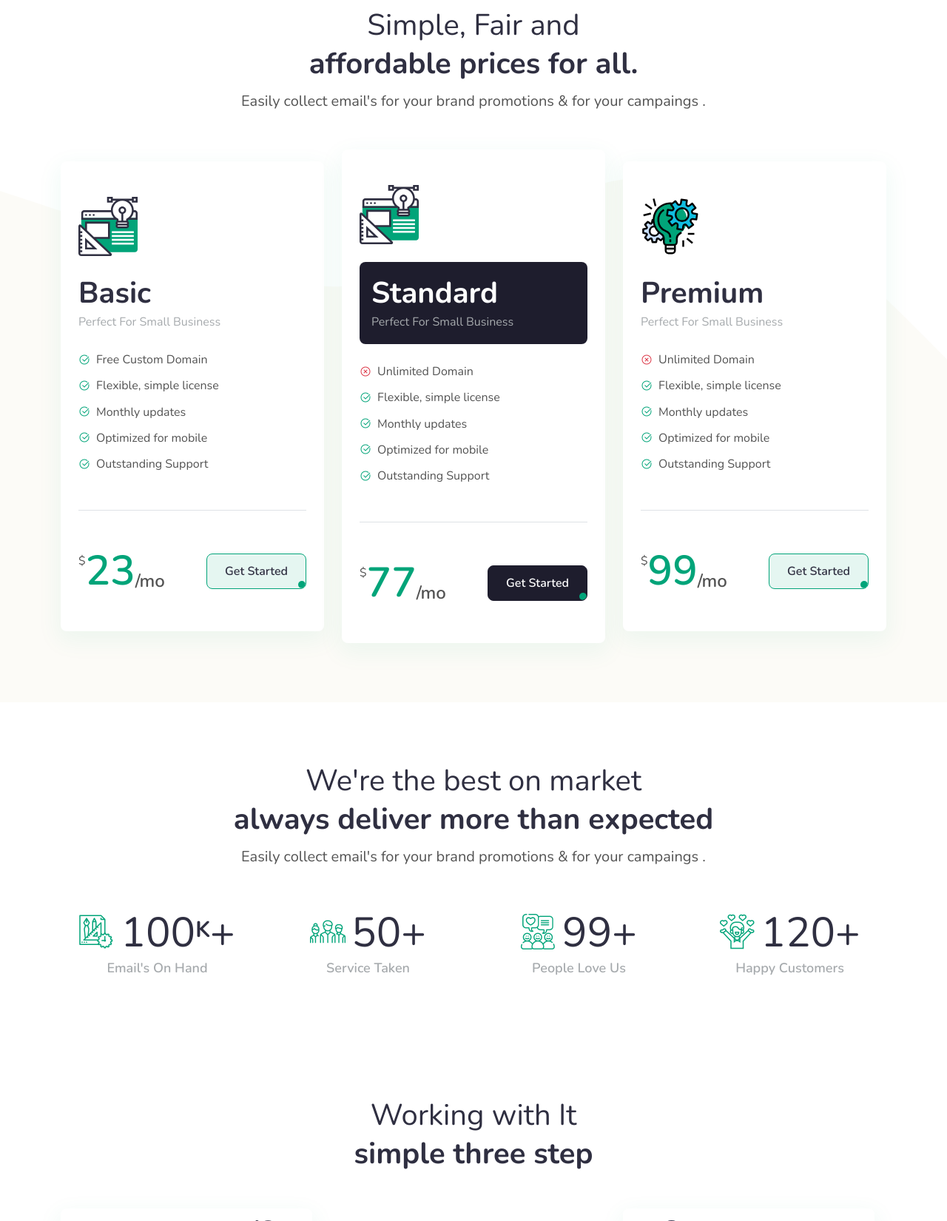
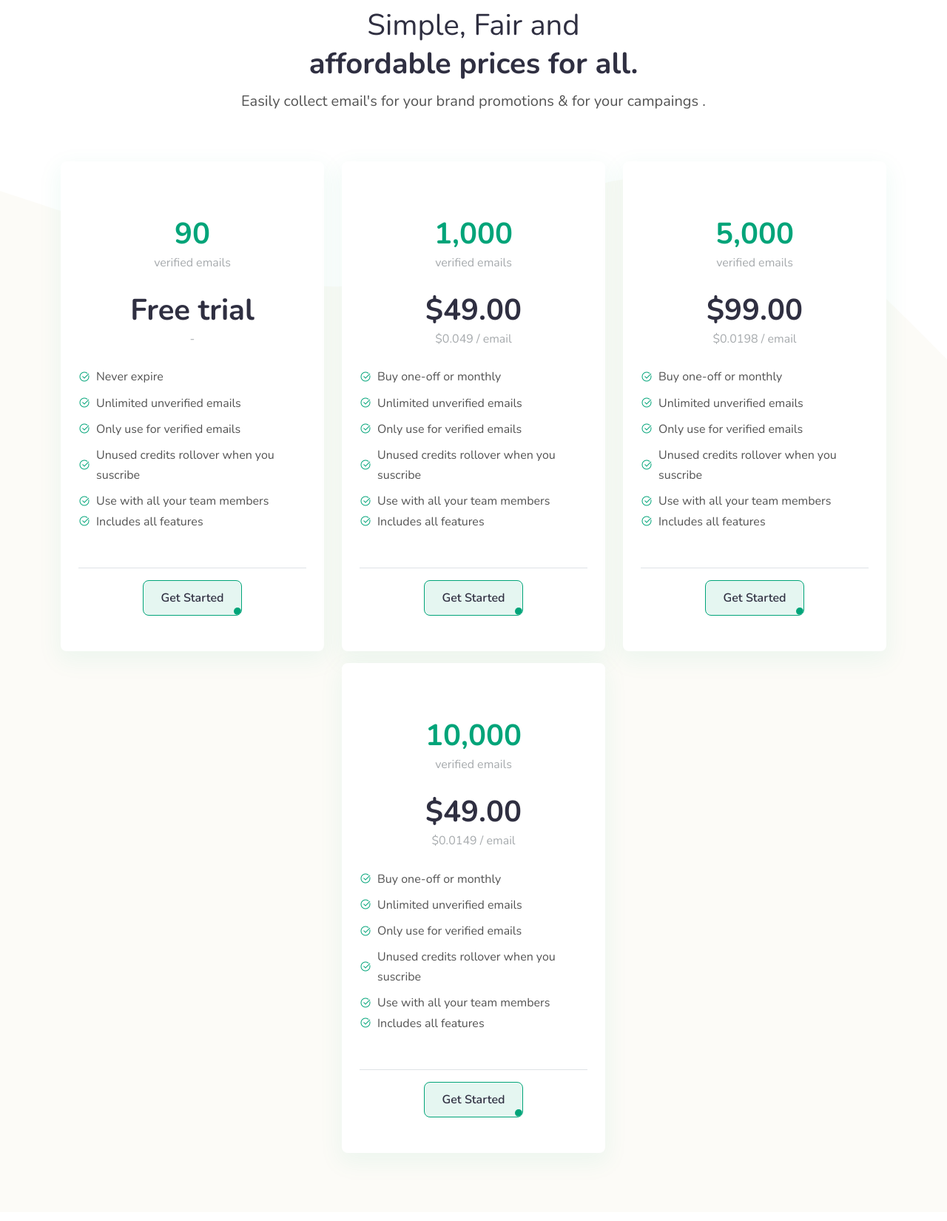
Before and after one commit to devvspaces/mailfinder, a Django app: page / in a window 1280 px wide. Shown: the part 1469-3119 px from the top of the page at 74% size. Run offline with Django 3.2, Linux system fonts and the light colour scheme; some libraries are stand-ins or nearby versions.

Commit message:
I successfully added the changes 1. The job title search 2. Effective and fast google search 3. Email Validation extreme

```diff
--- a/Mobile/templates/Mobile/index.html
+++ b/Mobile/templates/Mobile/index.html
@@ -183,15 +183,18 @@
     <div class="row align-items-center">
       <div class="col-12 z-index-1">
         <div class="row align-items-center">
-          <div class="col-12 col-lg-4 col-md-6 mb-5 mb-lg-0">
+          <div class="col-12 col-lg-4 col-md-6 mb-5 mb-lg-0 mt-3">
             <!-- Card -->
             <div class="card bg-white border-0 shadow">
               <!-- Body -->
               <div class="card-body py-5 px-4">
-                <img class="img-fluid" src="{% static 'images/icon/01.svg' %}" alt="">
+                <!-- <img class="img-fluid" src="{% static 'images/icon/01.svg' %}" alt=""> -->
                 <!-- Badge -->
-                <div class="my-4"> <span class="h2">Basic</span>
-                  <p class="mb-0 text-light">Perfect For Small Business</p>
+                <div class="my-4 text-center"> <span class="h2 text-primary">90</span>
+                  <p class="mb-0 text-light">verified emails</p>
+                </div>
+                <div class="my-4 text-center"> <span class="h2">Free trial</span>
+                  <p class="mb-0 text-light">-</p>
                 </div>
                 <!-- Features -->
                 <div class="d-flex align-items-center mb-2">
@@ -199,163 +202,235 @@
                   <div class="me-2"> <i class="las la-check-circle text-primary"></i>
                   </div>
                   <!-- Text -->
-                  <p class="mb-0">Free Custom Domain</p>
+                  <p class="mb-0">Never expire</p>
                 </div>
                 <div class="d-flex align-items-center mb-2">
                   <!-- Check -->
                   <div class="me-2"> <i class="las la-check-circle text-primary"></i>
                   </div>
                   <!-- Text -->
-                  <p class="mb-0">Flexible, simple license</p>
+                  <p class="mb-0">Unlimited unverified emails</p>
                 </div>
                 <div class="d-flex align-items-center mb-2">
                   <!-- Check -->
                   <div class="me-2"> <i class="las la-check-circle text-primary"></i>
                   </div>
                   <!-- Text -->
-                  <p class="mb-0">Monthly updates</p>
+                  <p class="mb-0">Only use for verified emails</p>
                 </div>
                 <div class="d-flex align-items-center mb-2">
                   <!-- Check -->
                   <div class="me-2"> <i class="las la-check-circle text-primary"></i>
                   </div>
                   <!-- Text -->
-                  <p class="mb-0">Optimized for mobile</p>
+                  <p class="mb-0">Unused credits rollover when you suscribe
+                  </p>
                 </div>
                 <div class="d-flex align-items-center">
                   <!-- Check -->
                   <div class="me-2"> <i class="las la-check-circle text-primary"></i>
                   </div>
                   <!-- Text -->
-                  <p class="mb-0">Outstanding Support</p>
+                  <p class="mb-0">Use with all your team members</p>
                 </div>
-                <div class="d-flex justify-content-between align-items-center mt-5 pt-5 border-top">
-                  <!-- Price -->
-                  <div class="d-flex align-items-start justify-content-center"> <span class="text-muted mt-2">$</span>
-                    <span class="price display-4 font-w-6 text-primary mb-0">23</span>
-                    <span class="text-muted h4 mb-1 align-self-end">/mo</span>
+                <div class="d-flex align-items-center">
+                  <!-- Check -->
+                  <div class="me-2"> <i class="las la-check-circle text-primary"></i>
                   </div>
-                  <!-- Button --> <a href="{% url 'register' %}" class="btn btn-primary">
-                Get Started
-              </a>
+                  <!-- Text -->
+                  <p class="mb-0">Includes all features</p>
+                </div>
+                <div class="d-flex justify-content-between align-items-center mt-5 pt-3 border-top">
+                  <a href="{% url 'register' %}" class="btn btn-primary mx-auto">Get Started</a>
                 </div>
               </div>
             </div>
           </div>
-          <div class="col-12 col-lg-4 col-md-6 mb-5 mb-lg-0">
+          <div class="col-12 col-lg-4 col-md-6 mb-5 mb-lg-0 mt-3">
             <!-- Card -->
             <div class="card bg-white border-0 shadow">
               <!-- Body -->
               <div class="card-body py-5 px-4">
-                <img class="img-fluid" src="{% static 'images/icon/01.svg' %}" alt="">
+                <!-- <img class="img-fluid" src="{% static 'images/icon/01.svg' %}" alt=""> -->
                 <!-- Badge -->
-                <div class="my-4 bg-dark p-3 rounded"> <span class="h2 text-white">Standard</span>
-                  <p class="mb-0 text-light">Perfect For Small Business</p>
+                <div class="my-4 text-center"> <span class="h2 text-primary">1,000</span>
+                  <p class="mb-0 text-light">verified emails</p>
+                </div>
+                <div class="my-4 text-center"> <span class="h2">$49.00</span>
+                  <p class="mb-0 text-light">$0.049 / email</p>
                 </div>
                 <!-- Features -->
                 <div class="d-flex align-items-center mb-2">
                   <!-- Check -->
-                  <div class="me-2"> <i class="las la-times-circle text-danger"></i>
+                  <div class="me-2"> <i class="las la-check-circle text-primary"></i>
                   </div>
                   <!-- Text -->
-                  <p class="mb-0">Unlimited Domain</p>
+                  <p class="mb-0">Buy one-off or monthly</p>
                 </div>
                 <div class="d-flex align-items-center mb-2">
                   <!-- Check -->
                   <div class="me-2"> <i class="las la-check-circle text-primary"></i>
                   </div>
                   <!-- Text -->
-                  <p class="mb-0">Flexible, simple license</p>
+                  <p class="mb-0">Unlimited unverified emails</p>
                 </div>
                 <div class="d-flex align-items-center mb-2">
                   <!-- Check -->
                   <div class="me-2"> <i class="las la-check-circle text-primary"></i>
                   </div>
                   <!-- Text -->
-                  <p class="mb-0">Monthly updates</p>
+                  <p class="mb-0">Only use for verified emails</p>
                 </div>
                 <div class="d-flex align-items-center mb-2">
                   <!-- Check -->
                   <div class="me-2"> <i class="las la-check-circle text-primary"></i>
                   </div>
                   <!-- Text -->
-                  <p class="mb-0">Optimized for mobile</p>
+                  <p class="mb-0">Unused credits rollover when you suscribe
+                  </p>
                 </div>
                 <div class="d-flex align-items-center">
                   <!-- Check -->
                   <div class="me-2"> <i class="las la-check-circle text-primary"></i>
                   </div>
                   <!-- Text -->
-                  <p class="mb-0">Outstanding Support</p>
+                  <p class="mb-0">Use with all your team members</p>
                 </div>
-                <div class="d-flex justify-content-between align-items-center mt-5 pt-5 border-top">
-                  <!-- Price -->
-                  <div class="d-flex align-items-start justify-content-center"> <span class="text-muted mt-2">$</span>
-                    <span class="price display-4 font-w-6 text-primary mb-0">77</span>
-                    <span class="text-muted h4 mb-1 align-self-end">/mo</span>
+                <div class="d-flex align-items-center">
+                  <!-- Check -->
+                  <div class="me-2"> <i class="las la-check-circle text-primary"></i>
                   </div>
-                  <!-- Button --> <a href="{% url 'register' %}" class="btn btn-dark">
-                Get Started
-              </a>
+                  <!-- Text -->
+                  <p class="mb-0">Includes all features</p>
+                </div>
+                <div class="d-flex justify-content-between align-items-center mt-5 pt-3 border-top">
+                  <a href="{% url 'register' %}" class="btn btn-primary mx-auto">Get Started</a>
                 </div>
               </div>
             </div>
           </div>
-          <div class="col-12 col-lg-4 col-md-6">
+          <div class="col-12 col-lg-4 col-md-6 mb-5 mb-lg-0 mt-3">
             <!-- Card -->
             <div class="card bg-white border-0 shadow">
               <!-- Body -->
               <div class="card-body py-5 px-4">
-                <img class="img-fluid" src="{% static 'images/icon/02.svg' %}" alt="">
+                <!-- <img class="img-fluid" src="{% static 'images/icon/01.svg' %}" alt=""> -->
                 <!-- Badge -->
-                <div class="my-4"> <span class="h2">Premium</span>
-                  <p class="mb-0 text-light">Perfect For Small Business</p>
+                <div class="my-4 text-center"> <span class="h2 text-primary">5,000</span>
+                  <p class="mb-0 text-light">verified emails</p>
+                </div>
+                <div class="my-4 text-center"> <span class="h2">$99.00</span>
+                  <p class="mb-0 text-light">$0.0198 / email</p>
                 </div>
                 <!-- Features -->
                 <div class="d-flex align-items-center mb-2">
                   <!-- Check -->
-                  <div class="me-2"> <i class="las la-times-circle text-danger"></i>
+                  <div class="me-2"> <i class="las la-check-circle text-primary"></i>
                   </div>
                   <!-- Text -->
-                  <p class="mb-0">Unlimited Domain</p>
+                  <p class="mb-0">Buy one-off or monthly</p>
                 </div>
                 <div class="d-flex align-items-center mb-2">
                   <!-- Check -->
                   <div class="me-2"> <i class="las la-check-circle text-primary"></i>
                   </div>
                   <!-- Text -->
-                  <p class="mb-0">Flexible, simple license</p>
+                  <p class="mb-0">Unlimited unverified emails</p>
                 </div>
                 <div class="d-flex align-items-center mb-2">
                   <!-- Check -->
                   <div class="me-2"> <i class="las la-check-circle text-primary"></i>
                   </div>
                   <!-- Text -->
-                  <p class="mb-0">Monthly updates</p>
+                  <p class="mb-0">Only use for verified emails</p>
                 </div>
                 <div class="d-flex align-items-center mb-2">
                   <!-- Check -->
                   <div class="me-2"> <i class="las la-check-circle text-primary"></i>
                   </div>
                   <!-- Text -->
-                  <p class="mb-0">Optimized for mobile</p>
+                  <p class="mb-0">Unused credits rollover when you suscribe
+                  </p>
                 </div>
                 <div class="d-flex align-items-center">
                   <!-- Check -->
                   <div class="me-2"> <i class="las la-check-circle text-primary"></i>
                   </div>
                   <!-- Text -->
-                  <p class="mb-0">Outstanding Support</p>
+                  <p class="mb-0">Use with all your team members</p>
                 </div>
-                <div class="d-flex justify-content-between align-items-center mt-5 pt-5 border-top">
-                  <!-- Price -->
-                  <div class="d-flex align-items-start justify-content-center"> <span class="text-muted mt-2">$</span>
-                    <span class="price display-4 font-w-6 text-primary mb-0">99</span>
-                    <span class="text-muted h4 mb-1 align-self-end">/mo</span>
+                <div class="d-flex align-items-center">
+                  <!-- Check -->
+                  <div class="me-2"> <i class="las la-check-circle text-primary"></i>
                   </div>
-                  <!-- Button --> <a href="{% url 'register' %}" class="btn btn-primary">
-                Get Started
-              </a>
+                  <!-- Text -->
+                  <p class="mb-0">Includes all features</p>
+                </div>
+                <div class="d-flex justify-content-between align-items-center mt-5 pt-3 border-top">
+                  <a href="{% url 'register' %}" class="btn btn-primary mx-auto">Get Started</a>
+                </div>
+              </div>
+            </div>
+          </div>
+          <div class="col-12 col-lg-4 col-md-6 mb-5 mb-lg-0 mx-auto mt-3">
+            <!-- Card -->
+            <div class="card bg-white border-0 shadow">
+              <!-- Body -->
+              <div class="card-body py-5 px-4">
+                <!-- <img class="img-fluid" src="{% static 'images/icon/01.svg' %}" alt=""> -->
+                <!-- Badge -->
+                <div class="my-4 text-center"> <span class="h2 text-primary">10,000</span>
+                  <p class="mb-0 text-light">verified emails</p>
+                </div>
+                <div class="my-4 text-center"> <span class="h2">$49.00</span>
+                  <p class="mb-0 text-light">$0.0149 / email</p>
+                </div>
+                <!-- Features -->
+                <div class="d-flex align-items-center mb-2">
+                  <!-- Check -->
+                  <div class="me-2"> <i class="las la-check-circle text-primary"></i>
+                  </div>
+                  <!-- Text -->
+                  <p class="mb-0">Buy one-off or monthly</p>
+                </div>
+                <div class="d-flex align-items-center mb-2">
+                  <!-- Check -->
+                  <div class="me-2"> <i class="las la-check-circle text-primary"></i>
+                  </div>
+                  <!-- Text -->
+                  <p class="mb-0">Unlimited unverified emails</p>
+                </div>
+                <div class="d-flex align-items-center mb-2">
+                  <!-- Check -->
+                  <div class="me-2"> <i class="las la-check-circle text-primary"></i>
+                  </div>
+                  <!-- Text -->
+                  <p class="mb-0">Only use for verified emails</p>
+                </div>
+                <div class="d-flex align-items-center mb-2">
+                  <!-- Check -->
+                  <div class="me-2"> <i class="las la-check-circle text-primary"></i>
+                  </div>
+                  <!-- Text -->
+                  <p class="mb-0">Unused credits rollover when you suscribe
+                  </p>
+                </div>
+                <div class="d-flex align-items-center">
+                  <!-- Check -->
+                  <div class="me-2"> <i class="las la-check-circle text-primary"></i>
+                  </div>
+                  <!-- Text -->
+                  <p class="mb-0">Use with all your team members</p>
+                </div>
+                <div class="d-flex align-items-center">
+                  <!-- Check -->
+                  <div class="me-2"> <i class="las la-check-circle text-primary"></i>
+                  </div>
+                  <!-- Text -->
+                  <p class="mb-0">Includes all features</p>
+                </div>
+                <div class="d-flex justify-content-between align-items-center mt-5 pt-3 border-top">
+                  <a href="{% url 'register' %}" class="btn btn-primary mx-auto">Get Started</a>
                 </div>
               </div>
             </div>
--- a/assets/js/theme-script.js
+++ b/assets/js/theme-script.js
@@ -620,7 +620,19 @@ let data_list = document.querySelector('#data_list')
 let email_count = document.querySelector('#email_count')
 let valid_email_count = document.querySelector('#valid_email_count')
 
+// Let's create the csv content and add top data
+let csvContent = "data:text/csv;charset=utf-8,";
+let rowArray = ['Email','Domain','Country','Verified']
+let row = rowArray.join(",");
+csvContent += row + "\r\n";
+
 function handleFormSuccess(data, textStatus, jqXHR){
+  // Reinstantiate csv content
+  let csvContent = "data:text/csv;charset=utf-8,";
+  let rowArray = ['Email','Domain','Country','Verified']
+  let row = rowArray.join(",");
+  csvContent += row + "\r\n";
+
   $('#ht-preloader').fadeOut();
   alertErrors('We have found some emails for you', status='success')
 
@@ -632,8 +644,8 @@ function handleFormSuccess(data, textStatus, jqXHR){
 
   // Count emails and edit counting values
   let num = queryset.length
-  email_count.innerText = num
-  valid_email_count.innerText = num
+  email_count.innerHTML = num;
+  let num_verified = 0
 
   // Loop querset, create tr and td elements to add to result body
   queryset.forEach(item=>{
@@ -642,12 +654,38 @@ function handleFormSuccess(data, textStatus, jqXHR){
     let keys = Object.keys(item)
     for (const key of keys){
       let td = document.createElement('td')
-      let text = document.createTextNode(item[key])
-      td.appendChild(text)
+      if (key == 'status'){
+        let iconSpan = document.createElement('span')
+        let icon = document.createElement('i')
+        if(item[key]==true){
+          icon.classList.add('las', 'la-check')
+          iconSpan.classList.add('text-success')
+          // Increase the verified amount
+          num_verified++;
+          console.log(num_verified)
+        } else {
+          icon.classList.add('las','la-times')
+          iconSpan.classList.add('text-danger')
+        }
+        iconSpan.appendChild(icon)
+        td.appendChild(iconSpan)
+      } else{
+        let text = document.createTextNode(item[key])
+        td.appendChild(text)
+      }
       tr.appendChild(td)
     }
     data_list.appendChild(tr)
+
+    // Adding the data to the csv file
+    let rowArray = Object.values(item)
+    let row = rowArray.join(",");
+    csvContent += row + "\r\n";
+
   })
+
+  // Set amount of verified emails
+  valid_email_count.innerHTML = num_verified;
 }
 
 function handleFormError(jqXHR, textStatus){
@@ -688,3 +726,17 @@ function handleFormError(jqXHR, textStatus){
 
   }
 }
+
+// Code to make download csv file button download csv
+let download_csv = document.querySelector('#download_csv')
+download_csv.onclick = function(e) {
+  var encodedUri = encodeURI(csvContent);
+  var link = document.createElement("a");
+  link.setAttribute("href", encodedUri);
+  link.setAttribute("download", "MailFinder_emails.csv");
+  link.style.display = 'none';
+  document.body.appendChild(link); // Required for FF
+
+  link.click(); // This will download the data file named "my_data.csv".
+  alert('Downloading Started')
+}
--- a/credentials.txt
+++ b/credentials.txt
@@ -1,4 +1,5 @@
 root:Ash8794nG@#B228Ght
+ip: http://188.166.172.50/
 
 Database name: mailfinderdb
 User: mailadmin
```
Also changed, not shown: MailFinder/settings.py (+15 -15 lines), Scraper/admin.py (+9 -2 lines), Scraper/forms.py (+14 -1 lines), Scraper/models.py (+46 -1 lines), Scraper/page_links.py (+44 -7 lines), Scraper/search_google.py (+46 -7 lines), Scraper/templates/Scraper/scraper.html (+32 -8 lines), Scraper/utils.py (+18 -1 lines), Scraper/views.py (+60 -20 lines), learn_logging.py (added, +35 -0 lines), templates/admin/base.html (added, +61 -0 lines), templates/admin/base_site.html (added, +9 -0 lines), Scraper/migrations/0003_scrapedlink.py (added), Scraper/migrations/0004_emailmodel_job_title.py (added), 2 more files.
